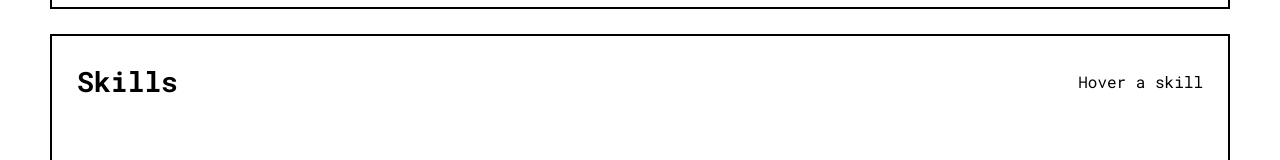
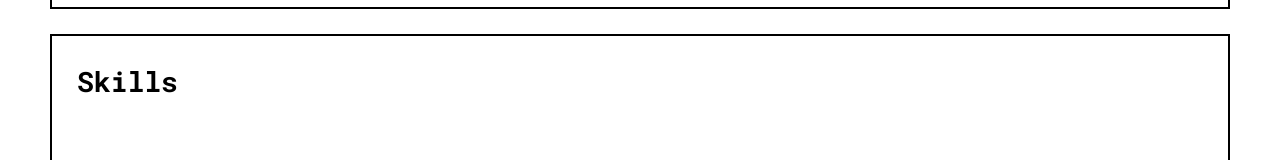
Before and after one commit to parbots/parkerbotsford.com, a Next.js app: page / in a window 1280 px wide. Shown: the part 1099-1259 px from the top of the page. Built offline with nearby package versions, Linux system fonts and the light colour scheme.

Commit message:
Change hint text to be more suggestive

```diff
--- a/components/AboutSection/AboutSection.js
+++ b/components/AboutSection/AboutSection.js
@@ -12,7 +12,7 @@ const AboutSection = () => {
                     responsive.
                 </p>
             </InfoBox>
-            <InfoBox title='Skills' hint='Hover a skill'></InfoBox>
+            <InfoBox title='Skills'></InfoBox>
         </section>
     );
 };
--- a/components/InfoBox/InfoBox.module.css
+++ b/components/InfoBox/InfoBox.module.css
@@ -18,6 +18,7 @@
 
 .hint {
     text-align: center;
+    opacity: 0.5;
 }
 
 @media (max-width: 800px) {
```
